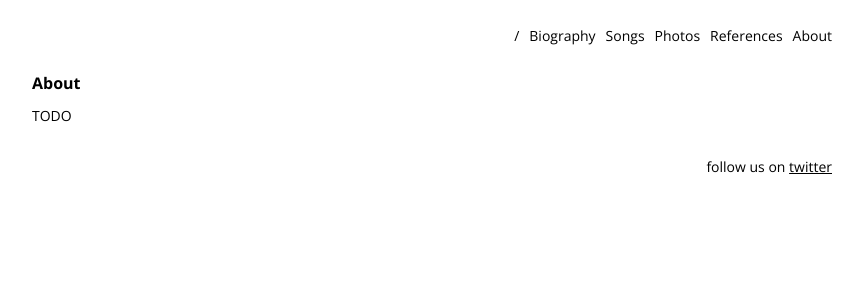
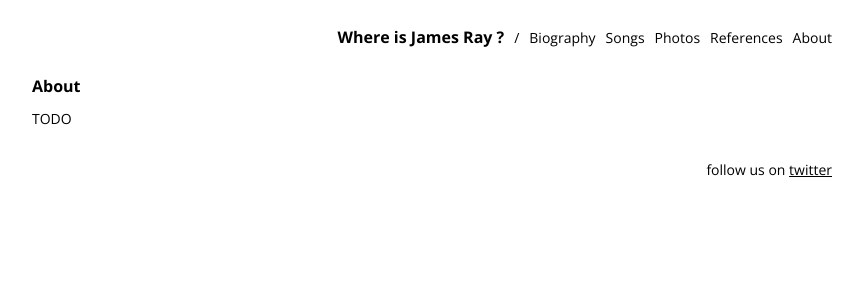
Before and after one commit to jamesraymusic/jamesraymusic.github.io, a Jekyll site: the page built from about.md, in a window 1280 px wide. Shown: the top 300 px of the page, without its empty margins (208-1071 px from the left). Built offline with Jekyll 4.4.1, drawn with Linux system fonts in a browser that asks for light colours; comment, search, counter and statistics services are not loaded.

Commit message:
Add variables to config.yml and move website title

```diff
--- a/_config.yml
+++ b/_config.yml
@@ -1,6 +1,10 @@
-# Example Site settings
+# Site settings
 
 #google_analytics: UA-NNNNNNNN-N
+
+title: Where is James Ray ?
+author: Rémi Debord
+email: remidebord@hotmail.fr
 
 header_pages:
   - index.md
--- a/_includes/header.html
+++ b/_includes/header.html
@@ -2,6 +2,7 @@
 <header>
   <div class="menu">
     <ul>
+    <span>{{ site.title }}</span>
       {%- for path in page_paths -%}
         {%- assign my_page = site.pages | where: "path", path | first -%}
         {%- if my_page.title -%}
--- a/_sass/base.scss
+++ b/_sass/base.scss
@@ -55,6 +55,7 @@ footer { margin-bottom: 20px; }
 .menu ul li { display: inline;  margin-left: 10px; }
 .menu ul li a { text-decoration: none;  color: var(--text-color); }
 .menu ul li a:hover { text-decoration: none; color: var(--background-color); background-color: var(--base-color); }
+.menu ul span { font-size: $base-title-font-size; font-weight: bold; text-align: left; }
 
 /**
  * Form
```
Also changed, not shown: index.md (+0 -2 lines).
